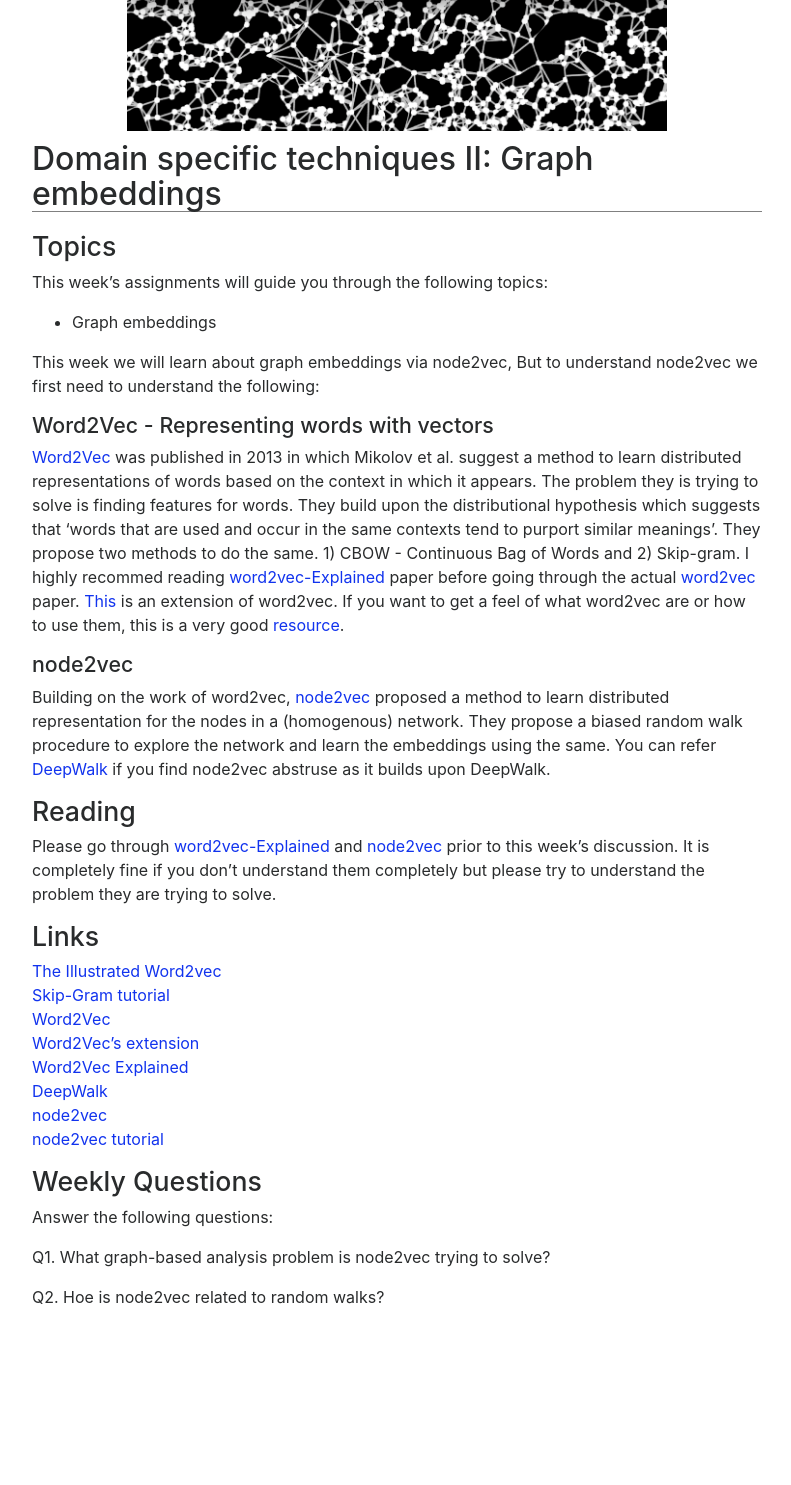
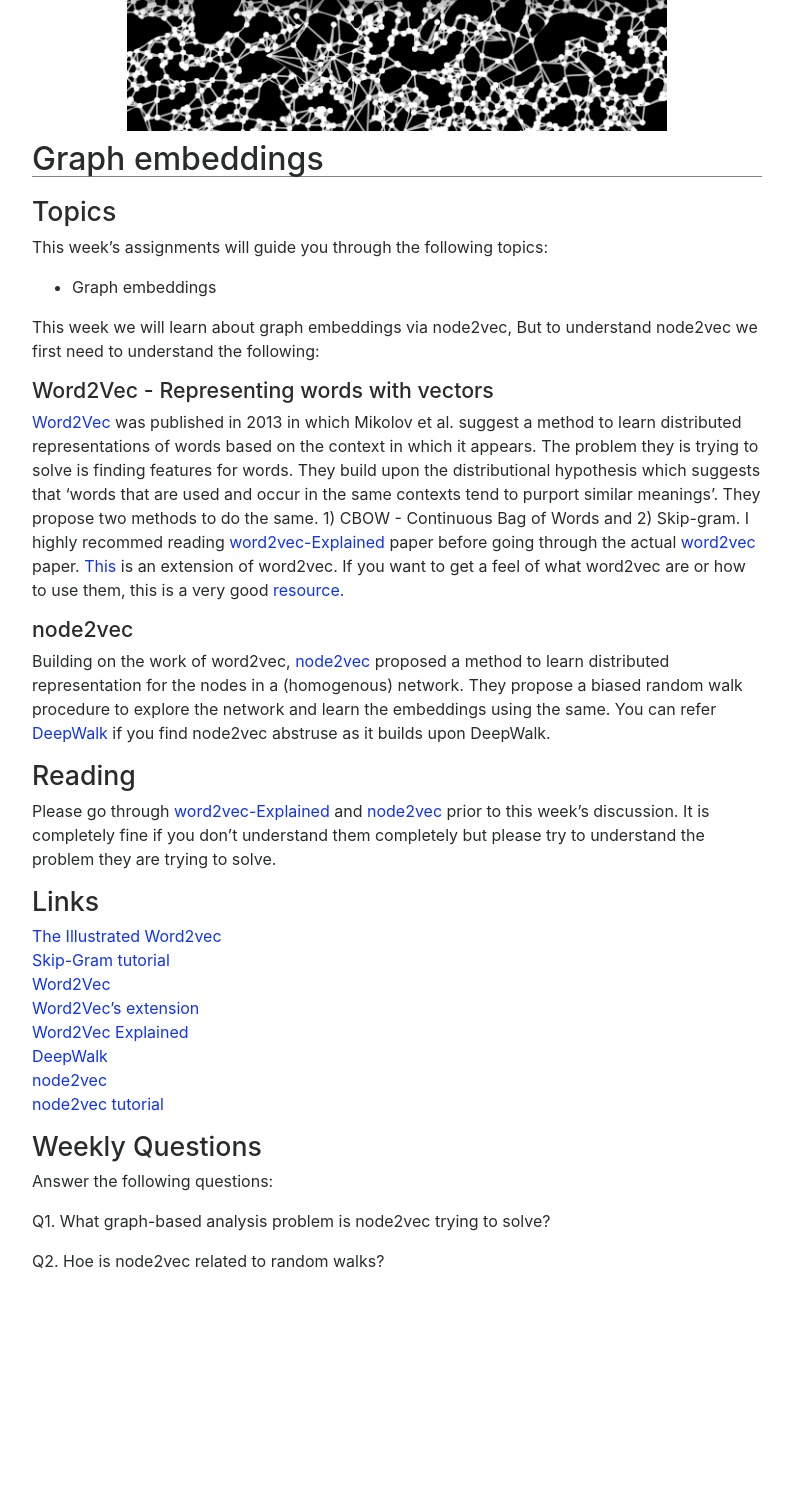
Before and after one commit to gmishne/capstone-graph-2022, a Jekyll site: the page built from weeks/04-Graph-Methods-II.md, in a window 1280 px wide. Shown: the whole page, without its empty margins (243-1034 px from the left). Built offline with Jekyll 4.4.1, drawn with Linux system fonts in a browser that asks for light colours; nearby versions of some CDN libraries; after the commit the page ends 1449 px from its top, so only the background shows below that.

Commit message:
Update 04-Graph-Methods-II.md

```diff
--- a/weeks/04-Graph-Methods-II.md
+++ b/weeks/04-Graph-Methods-II.md
@@ -1,10 +1,10 @@
 ---
 layout: week
-title: Week 09
+title: Week 04
 doodle: /doodle.png
 ---
 
-# Domain specific techniques II: Graph embeddings
+# Graph embeddings
 
 ## Topics
 
```
